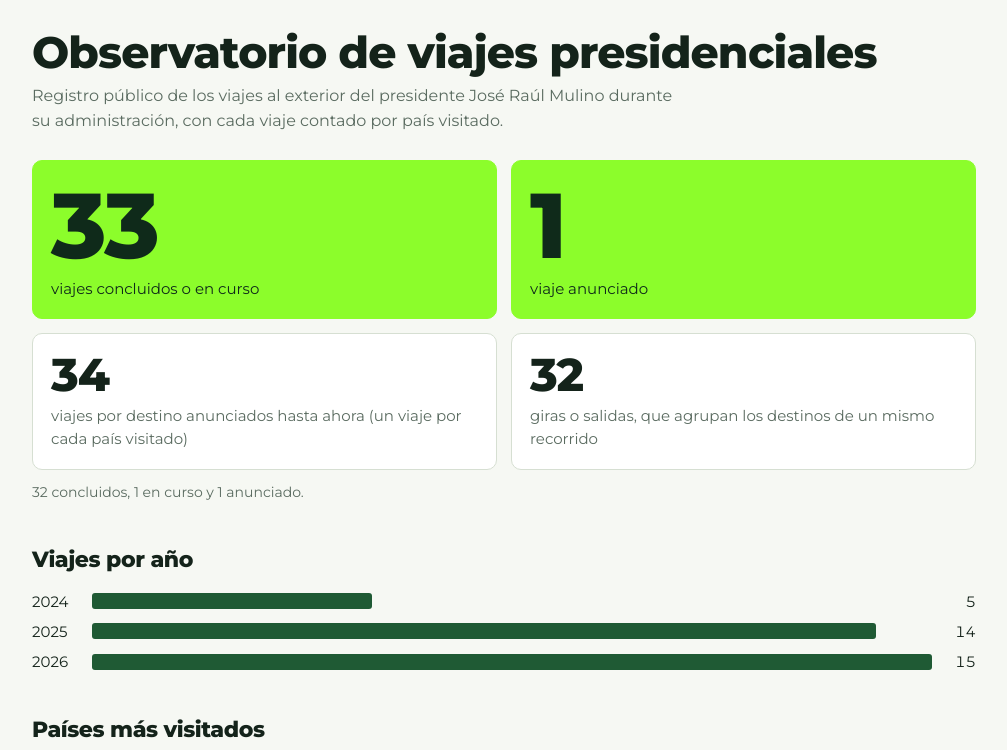
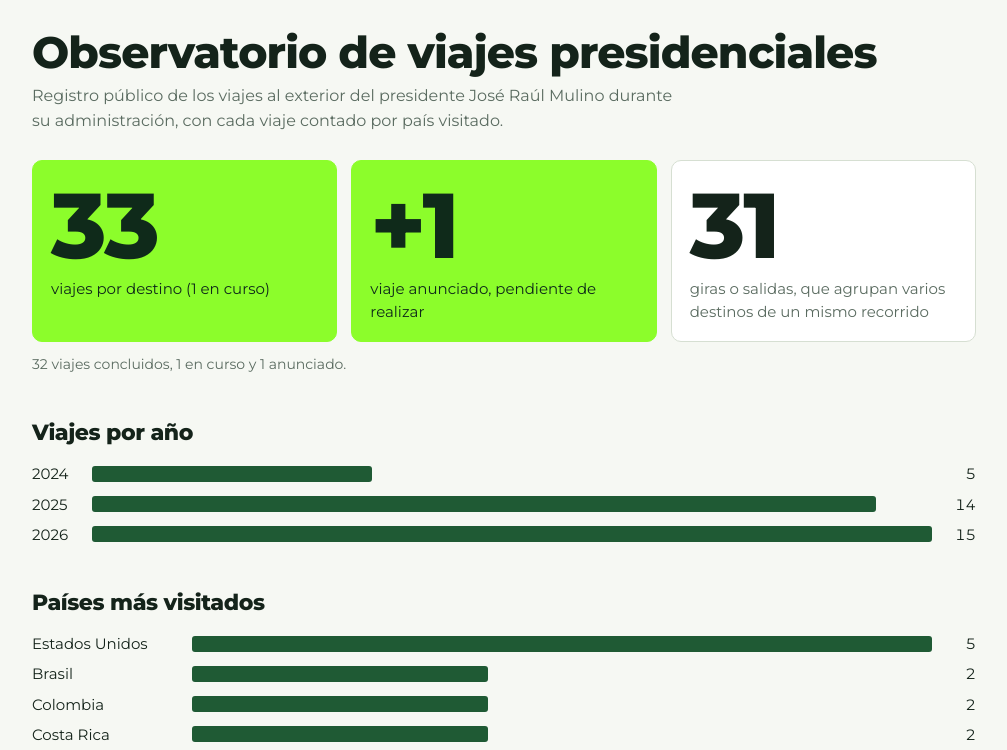
Before and after one commit to evidenteveritas/observatorio-viajes-presidenciales, a plain HTML site: page index.html in a window 1280 px wide. Shown: the top 750 px of the page, without its empty margins (136-1143 px from the left). Drawn offline with Linux system fonts and the light colour scheme.

Commit message:
Add files via upload

```diff
--- a/index.html
+++ b/index.html
@@ -9,7 +9,7 @@ main{max-width:980px;margin:0 auto;padding:28px 18px 56px}
 h1,h2,.big,.mid{font-family:Montserrat,system-ui,-apple-system,"Segoe UI",sans-serif;font-weight:800;letter-spacing:-.02em}.mid{font-size:clamp(34px,7vw,46px);line-height:1}.hero.two{margin-top:14px}
 h1{font-size:clamp(28px,5vw,44px);line-height:1.1;margin:0 0 8px}h2{font-size:22px;margin:40px 0 12px}
 .sub{color:var(--mu);max-width:62ch;margin:0}
-.hero{display:grid;grid-template-columns:1fr 1fr;gap:14px;margin-top:26px}
+.hero{display:grid;grid-template-columns:repeat(3,1fr);gap:14px;margin-top:26px}
 .k{background:var(--sf);border:1px solid var(--ln);border-radius:10px;padding:18px}
 .k.main{background:var(--hi);color:var(--hit);border-color:var(--hi)}
 .big{font-size:clamp(52px,12vw,92px);line-height:1}.k p{margin:6px 0 0;font-size:15px}
@@ -29,11 +29,11 @@ th{color:var(--mu);font-weight:600;position:sticky;top:0;background:var(--sf)}tr
 a{color:var(--ac)}a:focus-visible,select:focus-visible{outline:3px solid var(--hi);outline-offset:2px}
 .meth{background:var(--sf);border:1px solid var(--ln);border-radius:10px;padding:6px 20px 14px}
 footer{margin-top:40px;font-size:14px;color:var(--mu);border-top:1px solid var(--ln);padding-top:16px}
-@media(max-width:560px){.hero{grid-template-columns:1fr}.b{grid-template-columns:110px 1fr 30px}}
+@media(max-width:700px){.hero{grid-template-columns:1fr}}@media(max-width:560px){.b{grid-template-columns:110px 1fr 30px}}
 </style></head><body><main>
 <h1>Observatorio de viajes presidenciales</h1>
 <p class="sub">Registro público de los viajes al exterior del presidente José Raúl Mulino durante su administración, con cada viaje contado por país visitado.</p>
-<section class="hero" aria-label="Viajes concluidos o en curso y anunciados"><div class="k main"><div class="big" id="n1">–</div><p>viajes concluidos o en curso</p></div><div class="k main"><div class="big" id="n2">–</div><p id="l2">viajes anunciados</p></div></section><section class="hero two" aria-label="Totales"><div class="k"><div class="mid" id="nd">–</div><p>viajes por destino anunciados hasta ahora (un viaje por cada país visitado)</p></div><div class="k"><div class="mid" id="ng">–</div><p>giras o salidas, que agrupan los destinos de un mismo recorrido</p></div></section>
+<section class="hero" aria-label="Totales"><div class="k main"><div class="big" id="n1">–</div><p id="l1"></p></div><div class="k main"><div class="big" id="n2">–</div><p id="l2"></p></div><div class="k"><div class="big" id="ng">–</div><p>giras o salidas, que agrupan varios destinos de un mismo recorrido</p></div></section>
 <p class="note" id="st"></p>
 <h2>Viajes por año</h2><div class="bars yr" id="yr"></div>
 <h2>Países más visitados</h2><div class="bars" id="pa"></div>
@@ -51,8 +51,8 @@ const D=[[1,1,"2024-07-07","Paraguay","","Cumbre de Mercosur","Concluido","Comun
 const $=id=>document.getElementById(id);const yr=r=>r[2].slice(0,4);
 const fd=s=>{const[a,b,c]=s.split("-");return +c+" "+M[+b-1].slice(0,3)+" "+a};
 const cnt=(a)=>{const o={};a.forEach(k=>o[k]=(o[k]||0)+1);return o};
-$("nd").textContent=D.length;$("ng").textContent=new Set(D.map(r=>r[1])).size;
-const c=cnt(D.map(r=>r[6]));const a=c.Anunciado||0;$("n1").textContent=(c.Concluido||0)+(c["En curso"]||0);$("n2").textContent=a;$("l2").textContent=a==1?"viaje anunciado":"viajes anunciados";$("st").textContent=(c.Concluido||0)+" concluidos, "+(c["En curso"]||0)+" en curso y "+a+" anunciado"+(a==1?"":"s")+".";
+$("ng").textContent=new Set(D.filter(r=>r[6]!="Anunciado").map(r=>r[1])).size;
+const c=cnt(D.map(r=>r[6]));const a=c.Anunciado||0,ec=c["En curso"]||0;$("n1").textContent=(c.Concluido||0)+ec;$("l1").textContent="viajes por destino"+(ec?" ("+ec+" en curso)":"");$("n2").textContent="+"+a;$("l2").textContent=(a==1?"viaje anunciado":"viajes anunciados")+", pendiente"+(a==1?"":"s")+" de realizar";$("st").textContent=(c.Concluido||0)+" viajes concluidos, "+ec+" en curso y "+a+" anunciado"+(a==1?"":"s")+".";
 function bars(el,o,sort){let e=Object.entries(o);if(sort)e.sort((a,b)=>b[1]-a[1]||a[0].localeCompare(b[0],"es"));const mx=Math.max(...e.map(x=>x[1]));
 el.innerHTML=e.map(([k,v])=>`<div class="b"><span>${k}</span><span><i style="width:${v/mx*100}%"></i></span><span>${v}</span></div>`).join("")}
 bars($("yr"),cnt(D.map(yr)),false);bars($("pa"),cnt(D.map(r=>r[3])),true);
```
